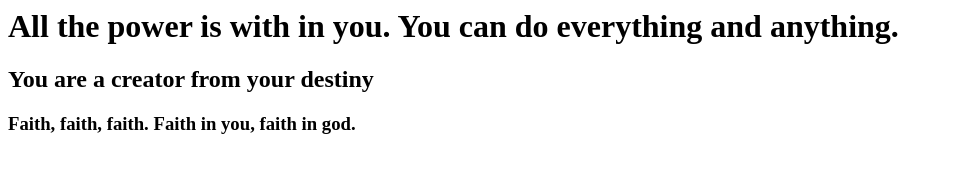
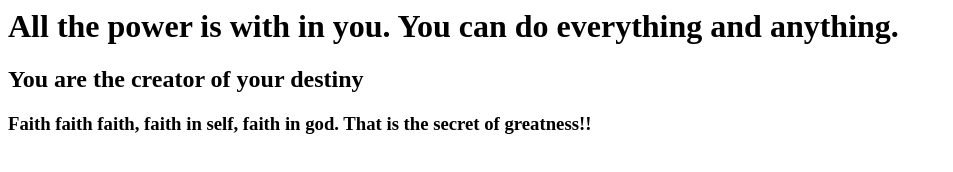
Before and after one commit to betsytrujillo/firstgitrepo, a plain HTML site: page index.html in a window 1280 px wide. Shown: the whole page, without its empty margins (0-953 px from the left). Drawn offline with Linux system fonts and the light colour scheme.

Commit message:
Update index.html
Edited the 3rd quote

```diff
--- a/index.html
+++ b/index.html
@@ -1,7 +1,7 @@
 <html>
 <body>
 <h1>All the power is with in you. You can do everything and anything.</h1>
-<h2>You are a creator from your destiny</h2>
-<h3>Faith, faith, faith. Faith in you, faith in god.</h3>
+<h2>You are the creator of your destiny</h2>
+<h3>Faith faith faith, faith in self, faith in god. That is the secret of greatness!!</h3>
 </body>
 </html>
```
